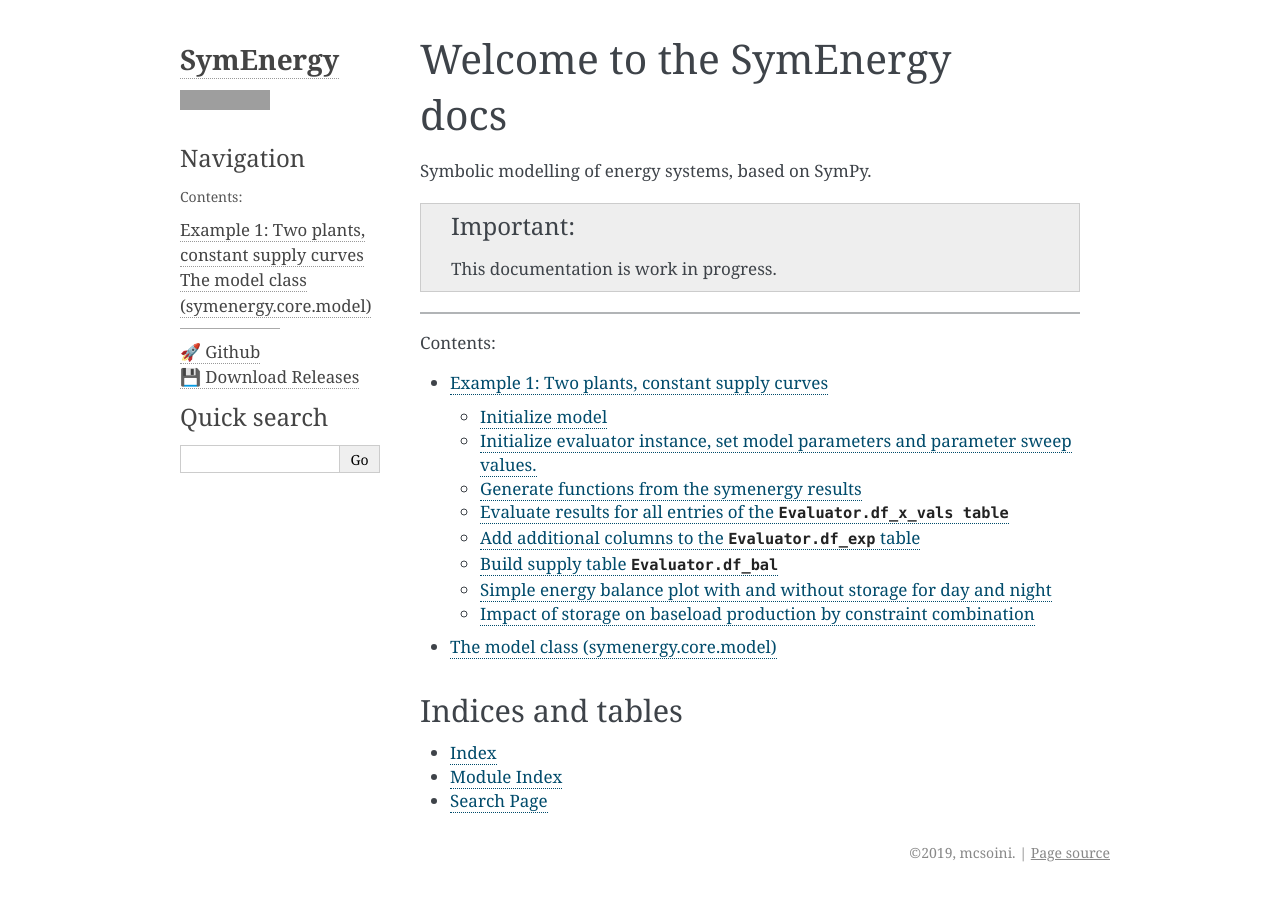
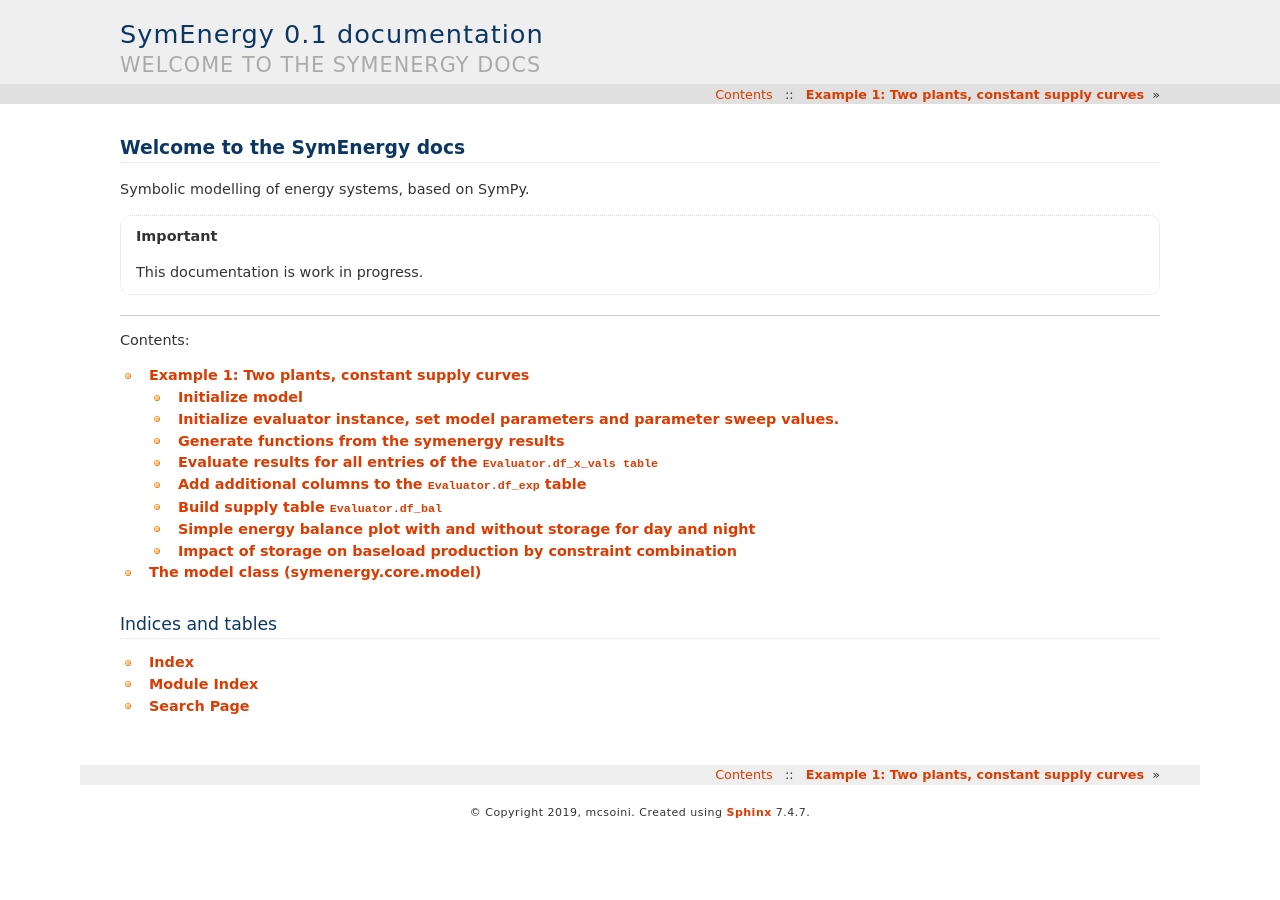
Before and after one commit to mcsoini/symenergy, a Sphinx documentation site: the page built from docs/source/index.rst, in a window 1280 px wide. Built offline with Sphinx 7.4.7, drawn with Linux system fonts in a browser that asks for light colours; grey boxes are pictures that could not be loaded.

Commit message:
doc adjustments

```diff
--- a/docs/source/conf.py
+++ b/docs/source/conf.py
@@ -82,7 +82,7 @@
 # The theme to use for HTML and HTML Help pages.  See the documentation for
 # a list of builtin themes.
 #
-html_theme = "alabaster"
+html_theme = "haiku"
 
 html_theme_options = {
         "extra_nav_links": {
@@ -211,7 +211,8 @@
 # -- Options for intersphinx extension ---------------------------------------
 
 # Example configuration for intersphinx: refer to the Python standard library.
-intersphinx_mapping = {'https://docs.python.org/': None}
+intersphinx_mapping = {'https://docs.python.org/': None,
+			'https://pandas.pydata.org/pandas-docs/stable/': None}
 
 # -- Options for todo extension ----------------------------------------------
 
```
